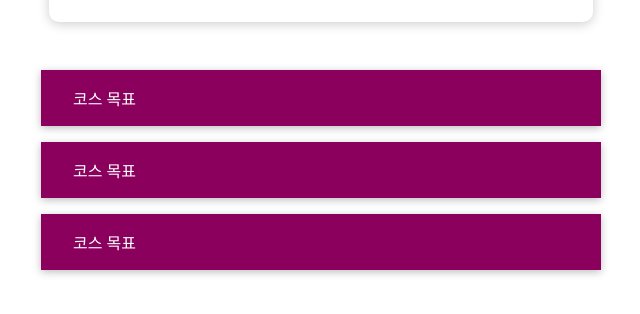
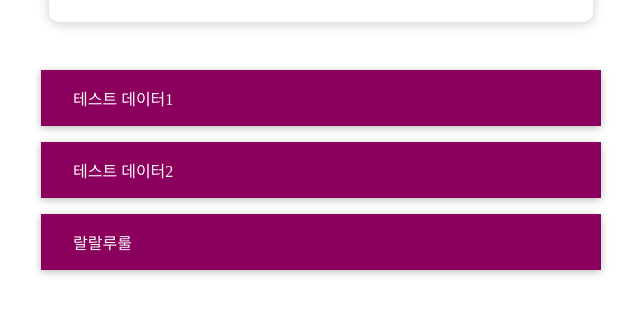
Before and after one commit to rlaban12/teacher-react-study202508, a React (Vite) app: page / in a window 1280 px wide. Shown: the part 206-520 px from the top of the page, without its empty margins (319-959 px from the left). Built offline with nearby package versions, Linux system fonts and the light colour scheme.

Commit message:
실습 1-2. 목표설정 목록 동적 렌더링

```diff
--- a/src/App.jsx
+++ b/src/App.jsx
@@ -15,6 +15,10 @@ const App = () => {
       id: 'g2',
       text: '테스트 데이터2',
     },
+    {
+      id: 'g3',
+      text: '랄랄루룰',
+    },
   ]);
 
   return (
@@ -23,7 +27,7 @@ const App = () => {
         <CourseInput />
       </section>
       <section id='goals'>
-        <CourseList />
+        <CourseList items={goals} />
       </section>
     </div>
   );
--- a/src/components/CourseGoals/CourseItem.jsx
+++ b/src/components/CourseGoals/CourseItem.jsx
@@ -1,8 +1,8 @@
 import React from 'react';
 import './CourseItem.css';
 
-const CourseItem = () => {
-  return <li className='goal-item'>코스 목표</li>;
+const CourseItem = ({ item }) => {
+  return <li className='goal-item'>{item.text}</li>;
 };
 
 export default CourseItem;
--- a/src/components/CourseGoals/CourseList.jsx
+++ b/src/components/CourseGoals/CourseList.jsx
@@ -2,12 +2,10 @@ import React from 'react';
 import './CourseList.css';
 import CourseItem from './CourseItem';
 
-const CourseList = () => {
+const CourseList = ({ items }) => {
   return (
     <ul className='goal-list'>
-      <CourseItem />
-      <CourseItem />
-      <CourseItem />
+      {items.map(item => <CourseItem item={item} />)}
     </ul>
   );
 };
```
